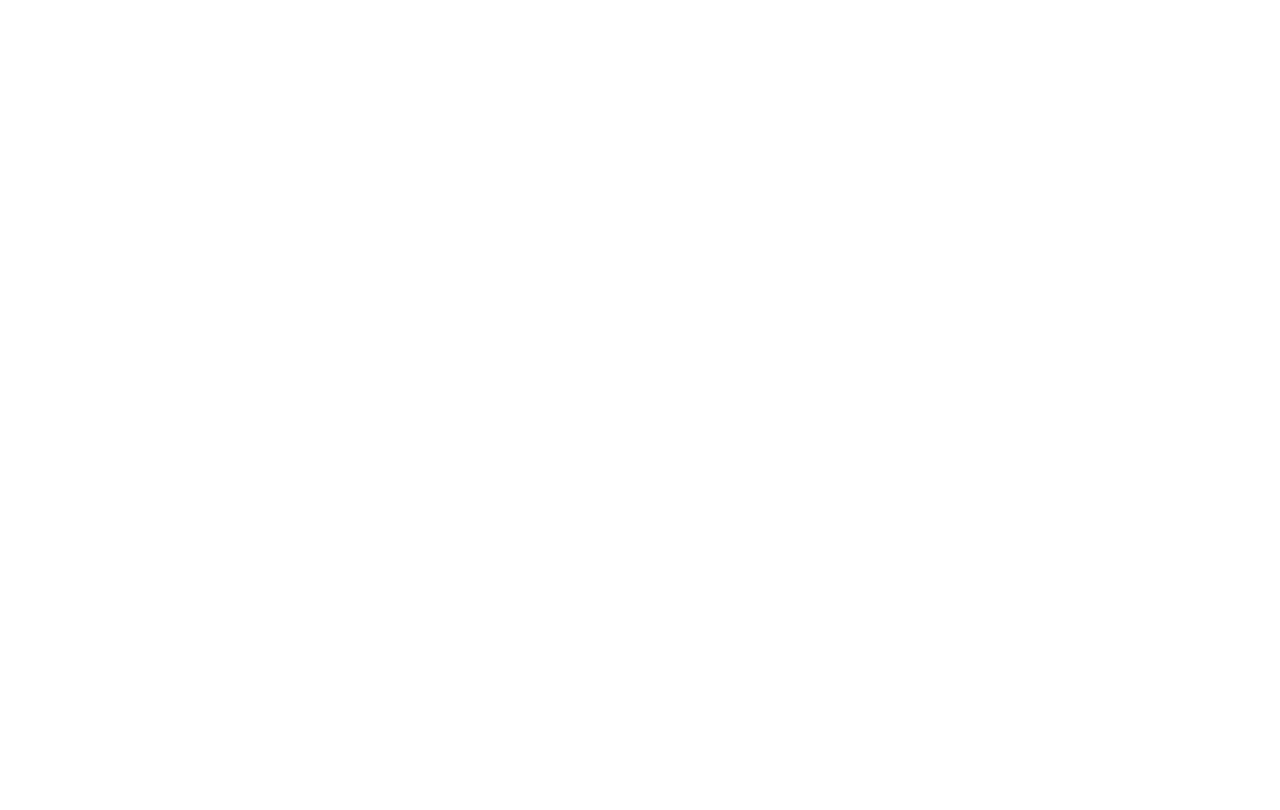
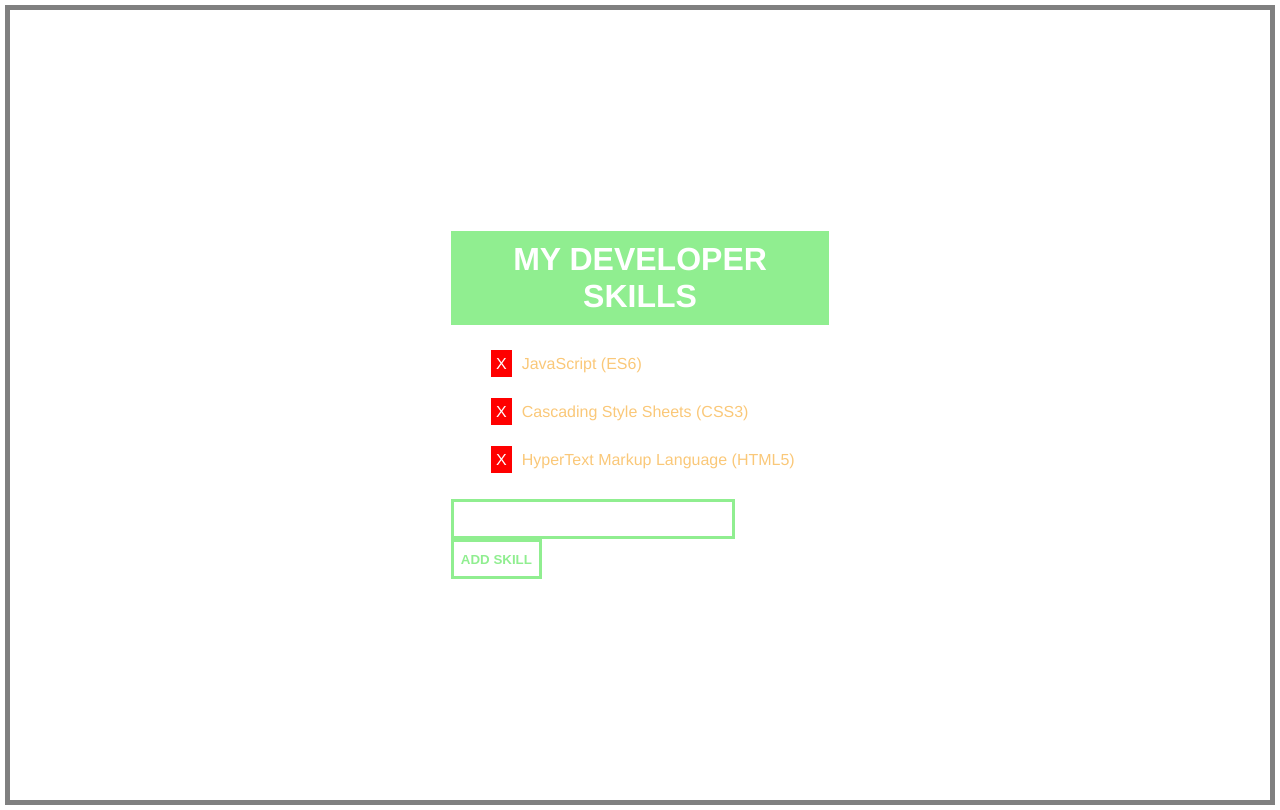
Before and after one commit to LauraBoBora/my-developer-skills, a plain HTML site: page index.html in a window 1280 px wide. Drawn offline with nearby package versions, Linux system fonts and the light colour scheme.

Commit message:
css styling

```diff
--- a/css/style.css
+++ b/css/style.css
@@ -0,0 +1,66 @@
+* {
+    box-sizing: border-box;
+    margin: 0;
+}
+
+body {
+    display: flex;
+    margin: 5px;
+    flex-direction: column;
+    min-height: 100vh; /* want body to span entire page */
+    border: 5px solid grey;
+    justify-content: center;
+    align-items: center;
+}
+
+main {
+    width: 30%;
+}
+
+/* digital color meter, eye dropper, color picker */
+h1 {
+    background-color: lightgreen;
+    color: white;
+    padding: 10px;
+    text-transform: uppercase;
+    font-family: Helvetica;
+    text-align: center;
+}
+
+ul {
+    list-style: none;
+}
+
+li, li span {
+    font-family: Helvetica;
+}
+
+li {
+    margin: 30px 0 30px 0;
+    color: #fac879;
+}
+
+li span {
+    color: white;
+    margin-right: 10px;
+    text-align: center;
+    background-color: red;
+    padding: 5px;
+}
+
+input, button {
+    border: 3px solid lightgreen;
+    height: 40px;
+}
+
+input {
+    width: 75%;
+}
+
+button {
+    background-color: white;
+    color: lightgreen;
+    text-transform: uppercase;
+    font-weight: 600;
+    width: 24%;
+}
--- a/index.html
+++ b/index.html
@@ -10,6 +10,15 @@
     <script defer src="./js/script.js"></script>
 </head>
 <body>
-
+    <main>
+        <h1>My Developer Skills</h1>
+        <ul>
+            <li><span>X</span>JavaScript (ES6)</li>
+            <li><span>X</span>Cascading Style Sheets (CSS3)</li>
+            <li><span>X</span>HyperText Markup Language (HTML5)</li>
+        </ul>
+        <input type = "text">
+        <button>Add Skill</button>
+    </main>
 </body>
 </html>
```
